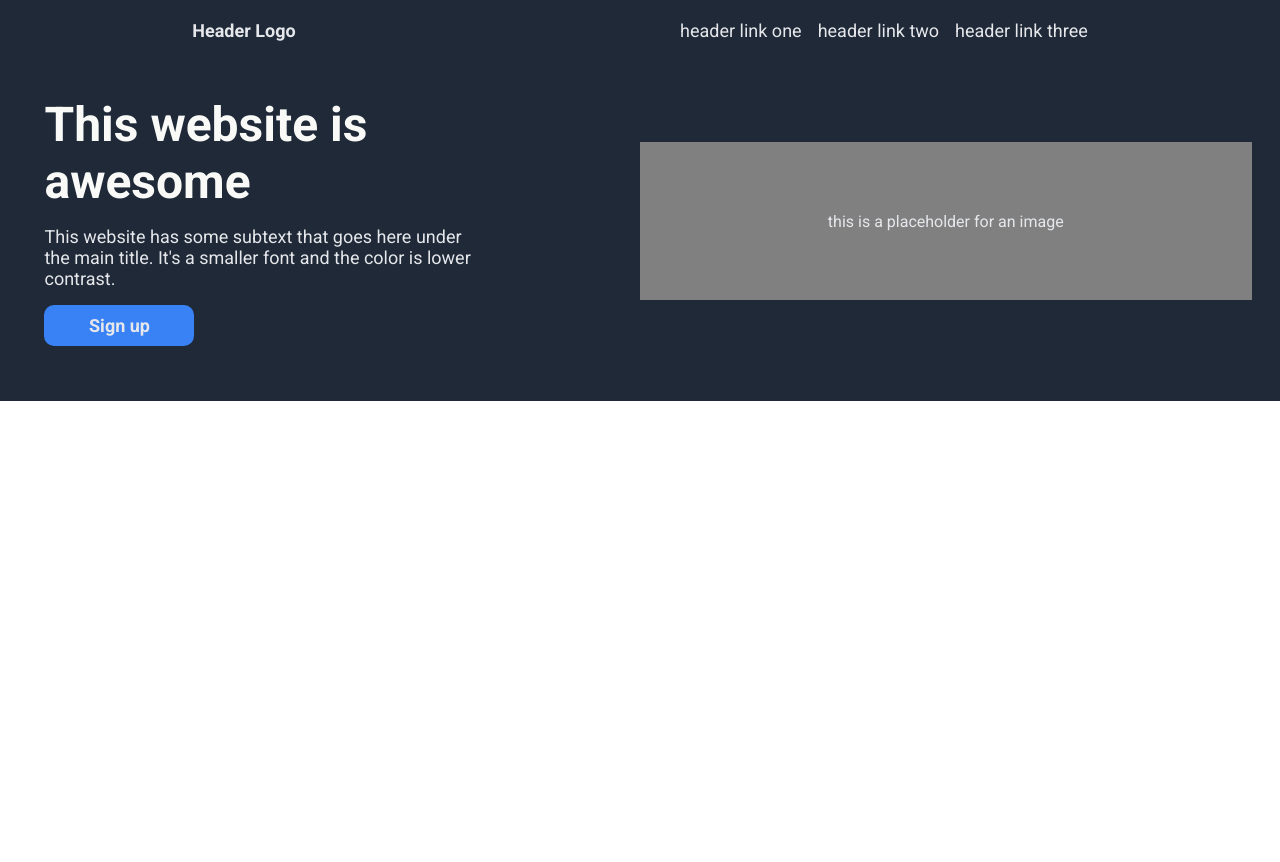
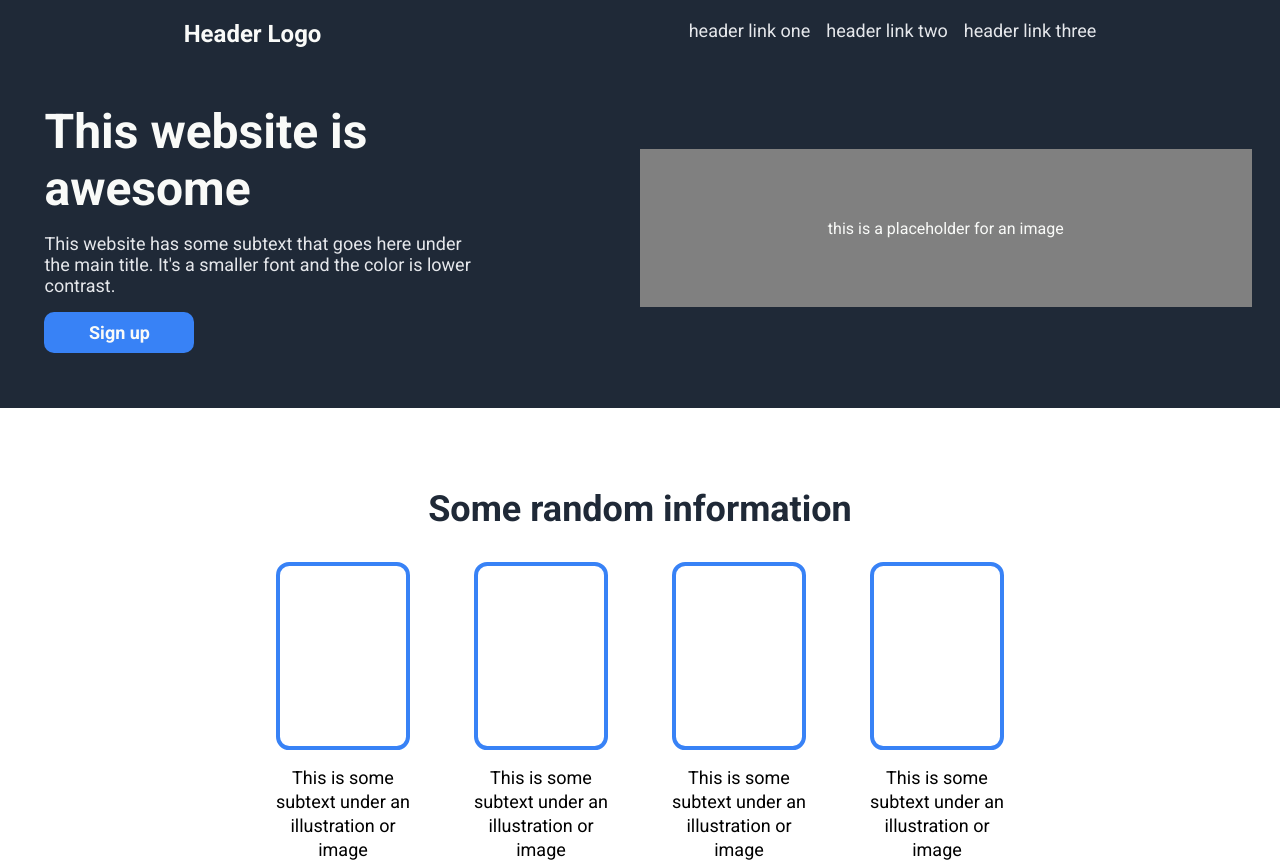
Before and after one commit to joshua-nelson/odin-landing, a plain HTML site: page index.html in a window 1280 px wide. Before the commit the page ends 800 px from the top, so only its background shows below. Drawn offline with Linux system fonts and the light colour scheme.

Commit message:
Add information section

```diff
--- a/css/style.css
+++ b/css/style.css
@@ -1,3 +1,11 @@
+:root {
+    --dark-bg: #1F2937;
+    --white-text: #F9FAF8;
+    --secondary-text: #E5E7EB;
+    --button-color: #3882F6;
+}
+
+
 * {
     margin: 0;
     padding: 0;
@@ -5,7 +13,7 @@
 }
 
 header {
-    background-color: #1F2937;
+    background-color: var(--dark-bg);
     display: flex;
     justify-content: space-around;
     padding-top: 20px;
@@ -24,14 +32,20 @@ header {
 }
 
 
-.nav__list__item>a, .header__logo {
+.header__logo {
+    text-decoration: none;
+    font-size: 24px;
+    color: var(--white-text);
+}
+
+.nav__list__item>a {
     text-decoration: none;
     font-size: 18px;
-    color: #E5E7EB;
+    color: var(--secondary-text);
 }
 
 .hero {
-    background-color: #1F2937;
+    background-color: var(--dark-bg);
     height: 45vh;
     display: flex;
     justify-content: center;
@@ -63,13 +77,15 @@ header {
     font-size: 48px;
     width: 65%;
     font-weight: 700;
-    color: #F9FAF8;
+    color: var(--white-text);
 }
+
+
 
 .hero__information__text {
     font-size: 18px;
     width: 75%;
-    color: #E5E7EB;
+    color: var(--secondary-text);
 }
 
 .hero__information__button {
@@ -79,13 +95,13 @@ header {
     background-color: #3882F6;
     font-weight: bold;
     font-size: 18px;
-    color: #E5E7EB;
+    color: var(--white-text);
     border: none;
 
 }
 
 .hero__image__container p {
-    color: #E5E7EB;
+    color: var(--white-text);
 
 }
 
@@ -99,3 +115,48 @@ header {
     justify-content: center;
     align-items: center;
 }
+
+
+/* Information Section */
+
+.information {
+    height: 15vh;
+    display: flex;
+    align-items: center;
+    flex-direction: column;
+    gap: 2rem;
+    padding: 5rem
+
+}
+
+.information__text {
+    font-size: 36px;
+    font-weight: 700;
+    color: var(--dark-bg);
+}
+
+.information__blocks {
+
+    display: flex;
+    gap: 4rem;
+    width: 65%;
+}
+
+
+.information__block-item {
+    display: flex;
+    flex-direction: column;
+    gap: 1rem;
+}
+
+.information__image {
+    height:180px;
+    border: 4px solid var(--button-color);
+    border-radius: .825rem;
+}
+
+.information__subtext {
+    line-height: 1.5rem;
+    font-size: 18px;
+    text-align: center;
+}
--- a/index.html
+++ b/index.html
@@ -33,6 +33,29 @@
             </div>
         </div>
     </section>
+    <section class="information">
+        <div class="information__heading">
+            <h2 class="information__text">Some random information</h2>
+        </div>
+        <div class="information__blocks">
+            <div class="information__block-item">
+                <div class="information__image"></div>
+                <div class="information__subtext">This is some subtext under an illustration or image</div>
+            </div>
+            <div class="information__block-item">
+                <div class="information__image"></div>
+                <div class="information__subtext">This is some subtext under an illustration or image</div>
+            </div>
+            <div class="information__block-item">
+                <div class="information__image"></div>
+                <div class="information__subtext">This is some subtext under an illustration or image</div>
+            </div>
+            <div class="information__block-item">
+                <div class="information__image"></div>
+                <div class="information__subtext">This is some subtext under an illustration or image</div>
+            </div>
+        </div>
+    </section>
 
 </body>
 </html>
```
